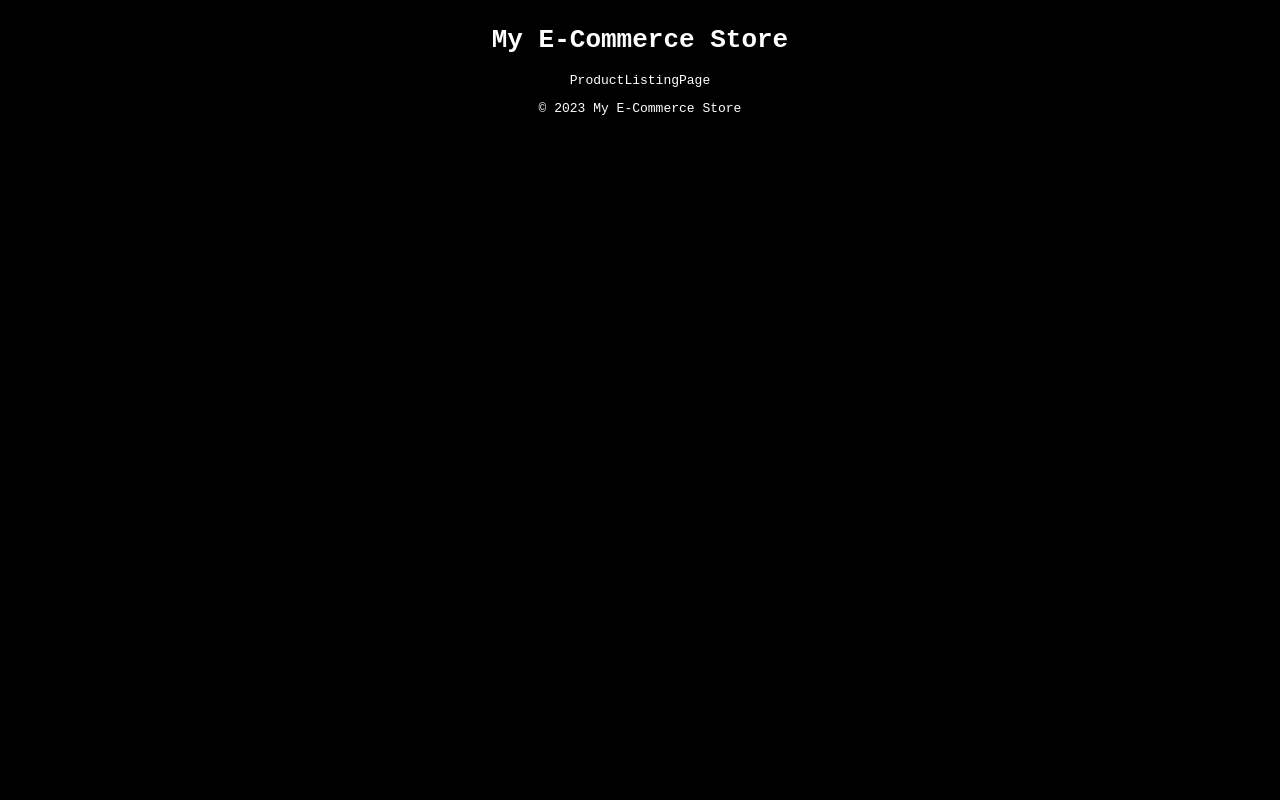
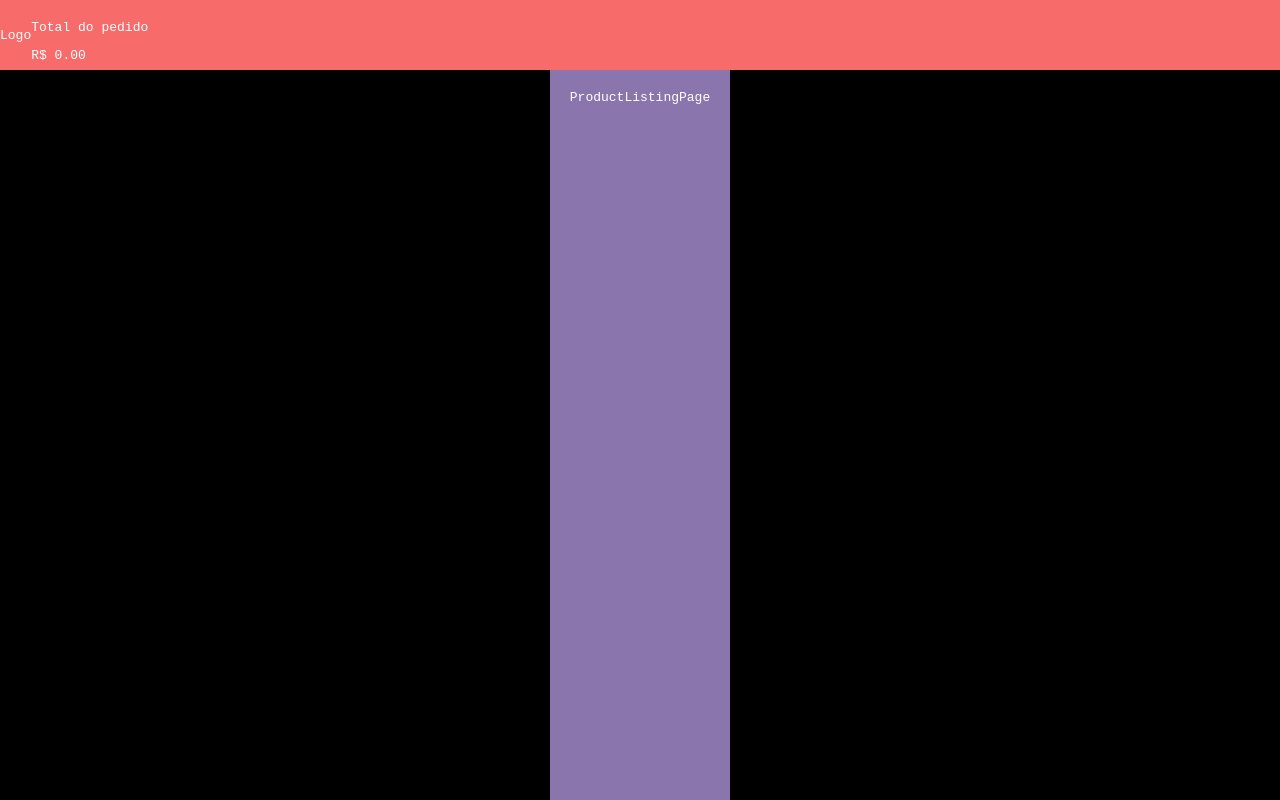
Before and after one commit to ericssendelima/react-ecommerce-portfolio, a React (Vite) app: page / in a window 1280 px wide. Shown: the top 800 px of the page. Built offline with nearby package versions, Linux system fonts and the light colour scheme.

Commit message:
style: adjusting initial layouts styles

```diff
--- a/src/components/Header/Header.module.css
+++ b/src/components/Header/Header.module.css
@@ -0,0 +1,10 @@
+.header {
+    background-color:rgb(247, 107, 107);
+    display: flex;
+    align-items: center;
+    position: sticky;
+    top: 0;
+    z-index: 1;
+    height: 70px;
+    width: 100%;
+  }
--- a/src/components/Header/index.tsx
+++ b/src/components/Header/index.tsx
@@ -1,9 +1,23 @@
-import styles from './Header.module.css';
+import styles from "./Header.module.css";
+
+import { useNavigate } from "react-router";
 
 export const Header = () => {
+  const navigate = useNavigate();
+
+  const handleNavigation = () => {
+    navigate("/");
+  };
+
   return (
     <header className={styles.header}>
-      <h1>My E-Commerce Store</h1>
+      <div className={styles.logo} onClick={handleNavigation}>
+        Logo
+      </div>
+      <div className={styles.totalPurchase}>
+        <p>Total do pedido</p>
+        <span>R$ 0.00</span>
+      </div>
     </header>
   );
 };
--- /dev/null
+++ b/src/features/product-listing/ProductListingPage.module.css
@@ -0,0 +1,5 @@
+.productListingPage {
+    padding: 20px;
+    min-height: 100dvh;
+    background-color: #8b75ad;
+}
--- a/src/features/product-listing/ProductListingPage.tsx
+++ b/src/features/product-listing/ProductListingPage.tsx
@@ -1,5 +1,8 @@
+import styles from './ProductListingPage.module.css';
+
+
 export const ProductListingPage = () => {
   return (
-    <div>ProductListingPage</div>
+    <div className={styles.productListingPage}>ProductListingPage</div>
   )
 }
--- /dev/null
+++ b/src/features/shopping-cart/ShoppingCartPage.module.css
@@ -0,0 +1,5 @@
+.shoppingCartPage {
+    padding: 20px;
+    min-height: 100dvh;
+    background-color: #75adaa;
+}
--- a/src/features/shopping-cart/ShoppingCartPage.tsx
+++ b/src/features/shopping-cart/ShoppingCartPage.tsx
@@ -1,5 +1,7 @@
+import styles from './ShoppingCartPage.module.css';
+
 export const ShoppingCartPage = () => {
   return (
-    <div>ShoppingCartPage</div>
+    <div className={styles.shoppingCartPage}>ShoppingCartPage</div>
   )
 }
--- a/src/styles/index.css
+++ b/src/styles/index.css
@@ -1,17 +1,25 @@
 html {
   background-color: black;
+  padding: 0;
 
   ::-webkit-scrollbar {
     width: 0;
   }
 }
+
+body {
+  margin: 0;
+  height: 100%;
+  width: 100%;
+}
+
 #root {
-  height: 100%;
+  margin: 0;
+  min-height: 100dvh;
   width: 100%;
   display: flex;
   flex-direction: column;
   align-items: center;
-  justify-content: center;
   flex-wrap: wrap;
   color: white;
   font-family: monospace;
```
